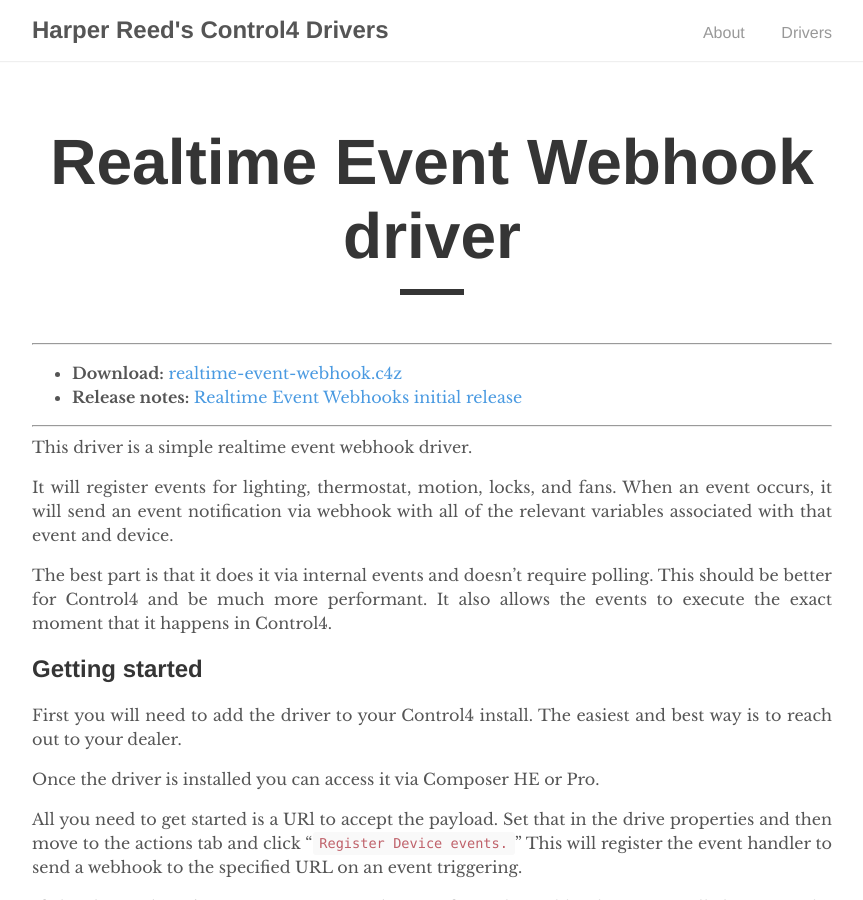
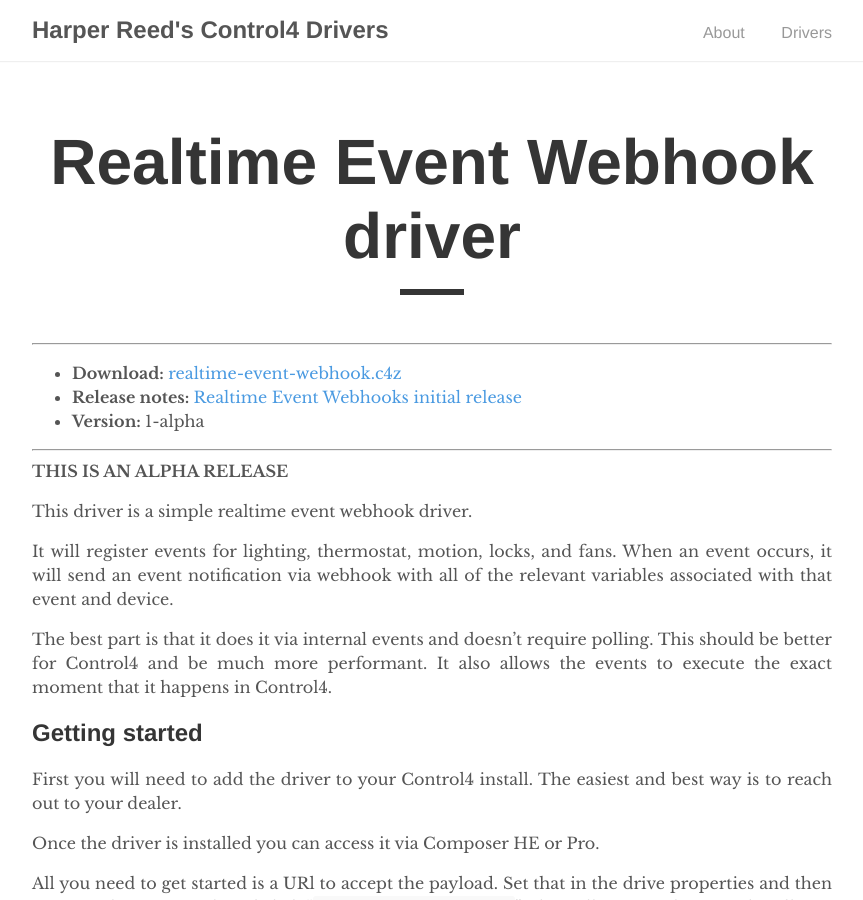
Before and after one commit to harperreed/control4-drivers, a Jekyll site: the page built from _posts/2017-11-20-realtime-event-webhook.md, in a window 1280 px wide and 900 px high. Shown: the whole window, without its empty margins (208-1071 px from the left). Built offline with Jekyll 4.4.1, drawn with Linux system fonts in a browser that asks for light colours.

Commit message:
updated some prose and added version

```diff
--- a/_layouts/post.html
+++ b/_layouts/post.html
@@ -12,8 +12,9 @@
   {% if page.download %}
   <hr>
   <ul>
-    <li><strong>Download:</strong> <a href="{{ page.download }}" onclick="ga('send', 'event', 'Download {{ page.filename }}', 'Post', 'click');">{{ page.filename }}</a></li>
-    <li><strong>Release notes:</strong> <a href="{{ page.release_notes }}" target="_blank" onclick="ga('send', 'event', 'Release notes for {{ page.release_name }}', 'Post', 'click');">{{ page.release_name }}</a></li>
+    <li><strong>Download: </strong> <a href="{{ page.download }}" onclick="ga('send', 'event', 'Download {{ page.filename }}', 'Post', 'click');">{{ page.filename }}</a></li>
+    <li><strong>Release notes: </strong> <a href="{{ page.release_notes }}" target="_blank" onclick="ga('send', 'event', 'Release notes for {{ page.release_name }}', 'Post', 'click');">{{ page.release_name }}</a></li>
+    <li><strong>Version: </strong> {{page.version}}
   </ul>
   <hr>
 
--- a/_posts/2017-11-20-realtime-event-webhook.md
+++ b/_posts/2017-11-20-realtime-event-webhook.md
@@ -5,7 +5,11 @@
 filename: realtime-event-webhook.c4z
 release_notes: https://github.com/harperreed/control4-drivers/releases/tag/realtime-event-webhooks-1
 release_name: Realtime Event Webhooks initial release
+version: 1-alpha
 ---
+
+**THIS IS AN ALPHA RELEASE**
+
 
 This driver is a simple realtime event webhook driver.
 
```
